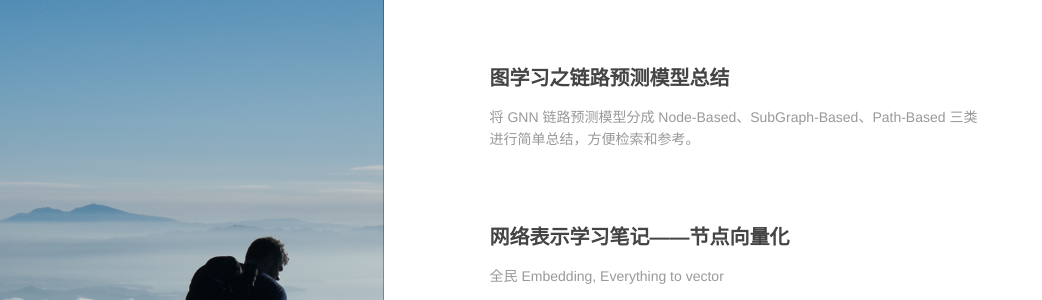
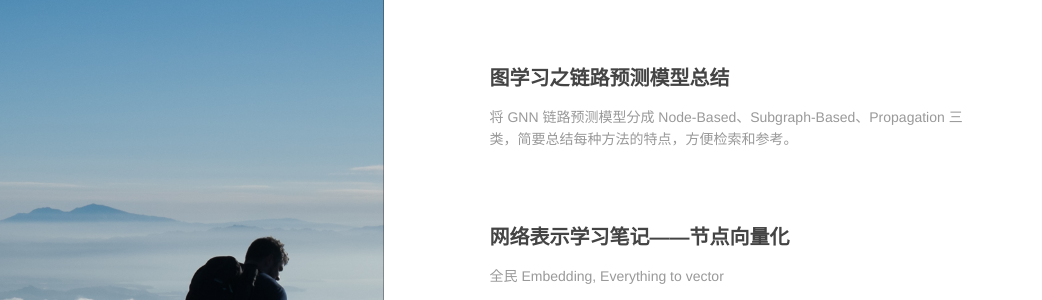
Before and after one commit to fs302/fs302.github.io, a Jekyll site: the page built from blog/index.md, in a window 1280 px wide and 900 px high. Shown: the part 142-442 px from the top of the window, without its empty margins (0-1042 px from the left). Built offline with Jekyll 4.4.1, drawn with Linux system fonts in a browser that asks for light colours.

Commit message:
change header

```diff
--- a/blog/_posts/tech/2023-03-25-gnn-link-prediction.md
+++ b/blog/_posts/tech/2023-03-25-gnn-link-prediction.md
@@ -1,11 +1,11 @@
 ---
 layout: post
 title: 图学习之链路预测模型总结
-description: 将 GNN 链路预测模型分成 Node-Based、SubGraph-Based、Path-Based 三类进行简单总结，方便检索和参考。
+description: 将 GNN 链路预测模型分成 Node-Based、Subgraph-Based、Propagation 三类，简要总结每种方法的特点，方便检索和参考。
 category: tech
 ---
 
-# Node-Based
+## Node-Based
 
 ### Node2Vec/MetaPath2Vec
 
@@ -39,7 +39,7 @@ $$f_r({h}, {t})=\left\|{w}_r^{\mathbf{1}} \circ {h}+{b}_r-{w}_r^{\mathbf{2}} \ci
 
 ComHG[11] 即 Combining link Heuristics and the GNN，这个模型简单地融合了启发式的链路预测指标和节点粒度的 GCN，使得模型同时具备了刻画结构相似性和内容相似性的能力。在 OGB 的几个数据集上表现都不菲，优于 SEAL 和 SUREL。作者特别强调了 ComHG 在计算上很友好，因为它能同时兼顾节点 GNNs 的高效和启发式指标的快速计算。
 
-# Subgraph-Based
+## Subgraph-Based
 
 ### SEAL [NeuIPS2018]
 
@@ -97,7 +97,7 @@ ScaLed[9] 是对 SEAL 在运行效率上的改进，其主要贡献是利用 Ran
 
 这是 Twitter Graph ML 团队的工作，作者声称解决了 GNN 在链路预测问题上的几个困难问题。文章[10]中对 SEAL 等 SGNN 进行了消融实验分析，提出了 ELPH (Efficient Link Prediction with Hashes) & BUDDY，其中 ELPH 是一个 MPNN 模型，通过将子图速写（sketches）传导到消息中，使得模型可以更好预估高阶关联关系，且拥有和 GCN 一样的效率。而 BUDDY 则是进一步将 ELPH 的 hash 过程预处理，从而可以用在更大规模的图上。
 
-# Propagation
+## Propagation
 
 ### PaGNN [PKDD2021]
 
```
